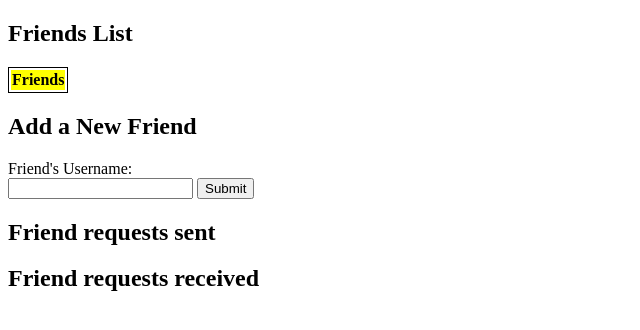
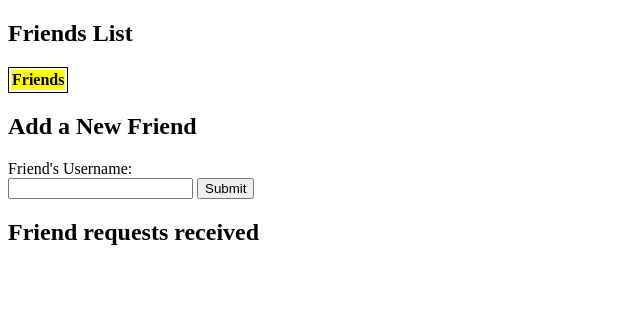
Before and after one commit to Markhcy/info2222, a Flask app: template templates/friends.jinja in a window 1280 px wide. Shown: the top 330 px of the page, without its empty margins (0-640 px from the left). Run offline with Flask 3, Linux system fonts and the light colour scheme; the template is opened without the code that fills it, so the values that code supplies are empty; some libraries are stand-ins or nearby versions.

Commit message:
Fixed some bugs

```diff
--- a/app.py
+++ b/app.py
@@ -48,11 +48,9 @@ def friends():
         flash("Username is required to view friends.")
         return redirect(url_for('login'))
 
-    raw_friends_list = db.get_friends_list(username)
-    friends_list = [friend for friend in raw_friends_list if friend]
-    # print(friends_list)
+    friends_list = db.get_friends_list(username)
+    print(friends_list)
     return render_template("friends.jinja", friends_list=friends_list, username=username)
-    # return url_for("friends", friends_list=friends_list, username=username)
 
 
 @app.route("/login/user", methods=["POST"])
@@ -111,23 +109,12 @@ user_list = db.get_all_user()
 def home():
     username = request.args.get("username")
     if not username:
-        abort(404)
+        flash("Username is required to view friends.")
+        return redirect(url_for('login'))
 
     user_list = db.get_all_user()
     friends_list = db.get_friends_list(username)
-
-    # if request.method == 'POST':
-    #     friend_name = request.form.get("enter_value")
-    #     if db.get_user(friend_name):
-    #         if not db.are_already_friends_or_pending(username, friend_name):
-    #             db.add_friend_request(username, friend_name)
-    #             flash("Friend request sent!")
-    #         else:
-    #             flash("You are already friends or a friend request is pending.")
-    #     else:
-    #         flash("Friend does not exist!")
-
-    return render_template("friends.jinja", username=username, users=user_list, friends=friends_list)
+    return render_template("friends.jinja", username=username, users=user_list, friends_list=friends_list)
 
 @app.route('/home/fetch_friend_requests', methods=['GET'])
 def fetch_friend_requests():
--- a/templates/friends.jinja
+++ b/templates/friends.jinja
@@ -20,9 +20,6 @@
   <input type="text" id="enter_value" name="enter_value">
   <input type="submit" value="Submit">
 </form>
-
-<h2>Friend requests sent</h2>
-<ul id="requests-sent-list"></ul>
 
 <h2>Friend requests received</h2>
 <ul id="requests-received-list"></ul>
@@ -96,16 +93,14 @@
     }
 
   document.addEventListener("DOMContentLoaded", function() {
+    flush_received();
+
     const friendForm = document.getElementById('friend_form');
     friendForm.addEventListener('submit', function(event) {
       event.preventDefault();
       const friendUsername = document.getElementById('enter_value').value;
       const senderUsername = '{{ username }}';
-      const requestsSent = document.getElementById('requests-sent-list');
-      requestsSent.innerHTML = '';
-      const friendInList = document.createElement('li');
-      friendInList.textContent = friendUsername;
-      requestsSent.appendChild(friendInList);
+
       const serverData = { "sender": senderUsername, "receiver": friendUsername };
       $.ajax({
         url: '/home/send_fr',
@@ -123,6 +118,9 @@
     });
 
     var t1 = window.setInterval(flush_received, 1000 * 5);
+
+
+
   });
 </script>
 
```
Also changed, not shown: database/main.db (deleted). Lines whose indentation alone changed are shown as unchanged.
